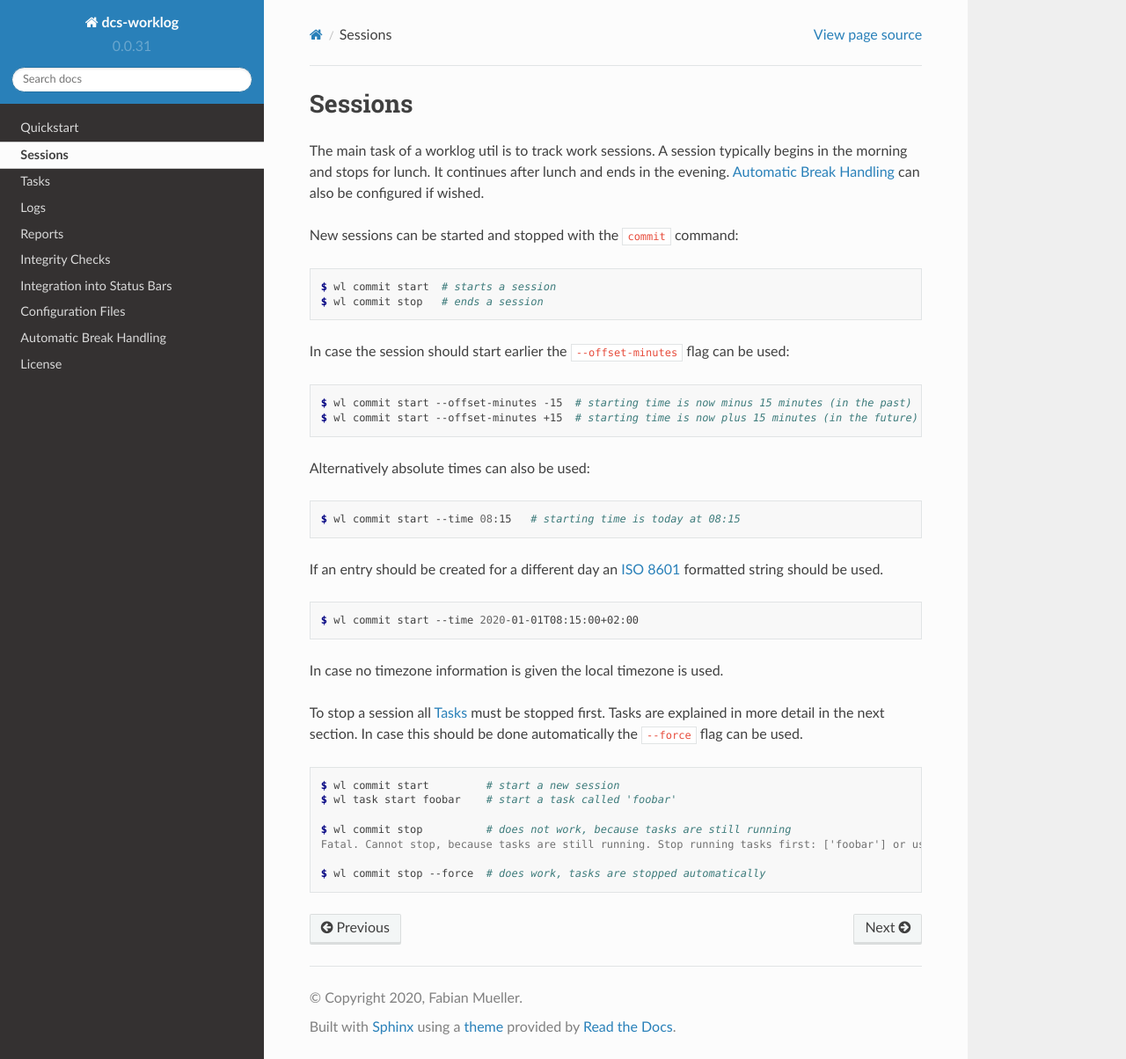
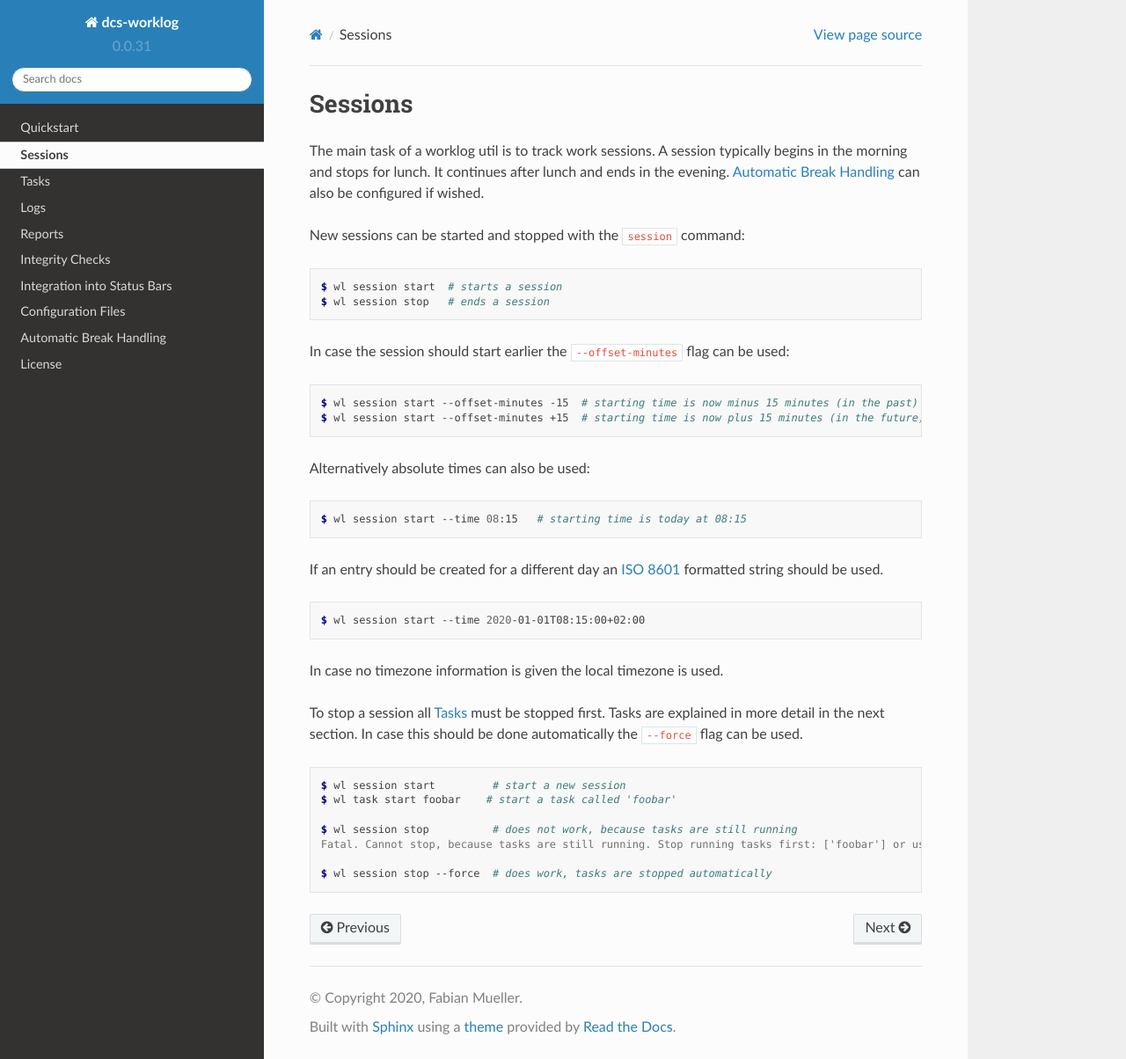
Before and after one commit to dotcs/worklog, a Sphinx documentation site: the page built from docs/text/sessions.rst, in a window 1280 px wide and 1204 px high. Shown: the whole window at 88% size. Built offline with Sphinx 7.4.7 and the Read the Docs theme 2.0.0, drawn with Linux system fonts in a browser that asks for light colours.

Commit message:
Rename subcommand: commit to session

```diff
--- a/docs/text/quickstart.rst
+++ b/docs/text/quickstart.rst
@@ -24,7 +24,7 @@ To start a new session use the command
 
 .. code:: console
 
-    $ wl commit start
+    $ wl session start
 
 This creates a new session which is now active.
 To see the status of your tracked work of the current day use the ``status``
@@ -70,7 +70,7 @@ This is especially useful when the output of worklog should be embedded into
 a status bar.
 See :ref:`status-bars-label` for more information on the possible options.
 
-While ``wl commit`` starts and ends sessions it is also possible to log tasks.
+While ``wl session`` starts and ends sessions it is also possible to log tasks.
 Tasks are pieces of work to be done or undertaken during a working session.
 The command is similar
 
@@ -119,7 +119,7 @@ Finally the work session can be stopped by using the command
 
 .. code:: console
 
-    $ wl commit stop
+    $ wl session stop
 
 The ``status`` command then shows that the current work session has been
 paused.
--- a/docs/text/sessions.rst
+++ b/docs/text/sessions.rst
@@ -8,26 +8,26 @@ A session typically begins in the morning and stops for lunch.
 It continues after lunch and ends in the evening.
 :ref:`auto-breaks-label` can also be configured if wished.
 
-New sessions can be started and stopped with the ``commit`` command:
+New sessions can be started and stopped with the ``session`` command:
 
 .. code:: console
 
-    $ wl commit start  # starts a session
-    $ wl commit stop   # ends a session
+    $ wl session start  # starts a session
+    $ wl session stop   # ends a session
 
 In case the session should start earlier the ``--offset-minutes`` flag can
 be used:
 
 .. code:: console
 
-    $ wl commit start --offset-minutes -15  # starting time is now minus 15 minutes (in the past)
-    $ wl commit start --offset-minutes +15  # starting time is now plus 15 minutes (in the future)
+    $ wl session start --offset-minutes -15  # starting time is now minus 15 minutes (in the past)
+    $ wl session start --offset-minutes +15  # starting time is now plus 15 minutes (in the future)
 
 Alternatively absolute times can also be used:
 
 .. code:: console
 
-    $ wl commit start --time 08:15   # starting time is today at 08:15
+    $ wl session start --time 08:15   # starting time is today at 08:15
 
 If an entry should be created for a different day an `ISO
 8601 <https://en.wikipedia.org/wiki/ISO_8601>`_ formatted
@@ -35,7 +35,7 @@ string should be used.
 
 .. code:: console
 
-    $ wl commit start --time 2020-01-01T08:15:00+02:00
+    $ wl session start --time 2020-01-01T08:15:00+02:00
 
 In case no timezone information is given the local timezone is used.
 
@@ -45,10 +45,10 @@ In case this should be done automatically the ``--force`` flag can be used.
 
 .. code:: console
 
-    $ wl commit start         # start a new session
+    $ wl session start         # start a new session
     $ wl task start foobar    # start a task called 'foobar'
 
-    $ wl commit stop          # does not work, because tasks are still running
+    $ wl session stop          # does not work, because tasks are still running
     Fatal. Cannot stop, because tasks are still running. Stop running tasks first: ['foobar'] or use --force flag.
 
-    $ wl commit stop --force  # does work, tasks are stopped automatically
+    $ wl session stop --force  # does work, tasks are stopped automatically
```
Also changed, not shown: 5 other files.
